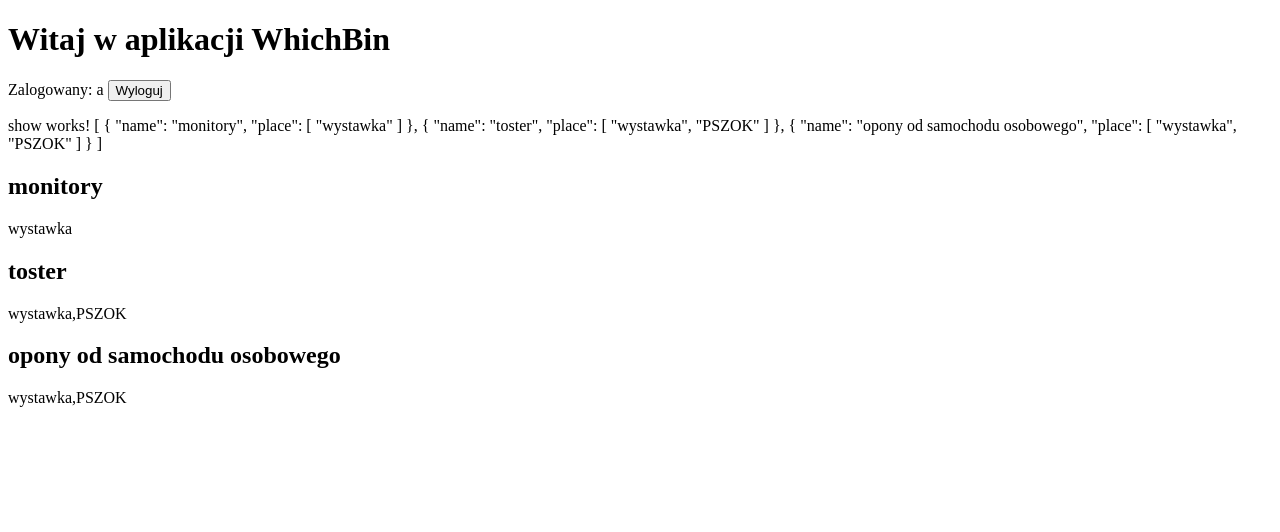
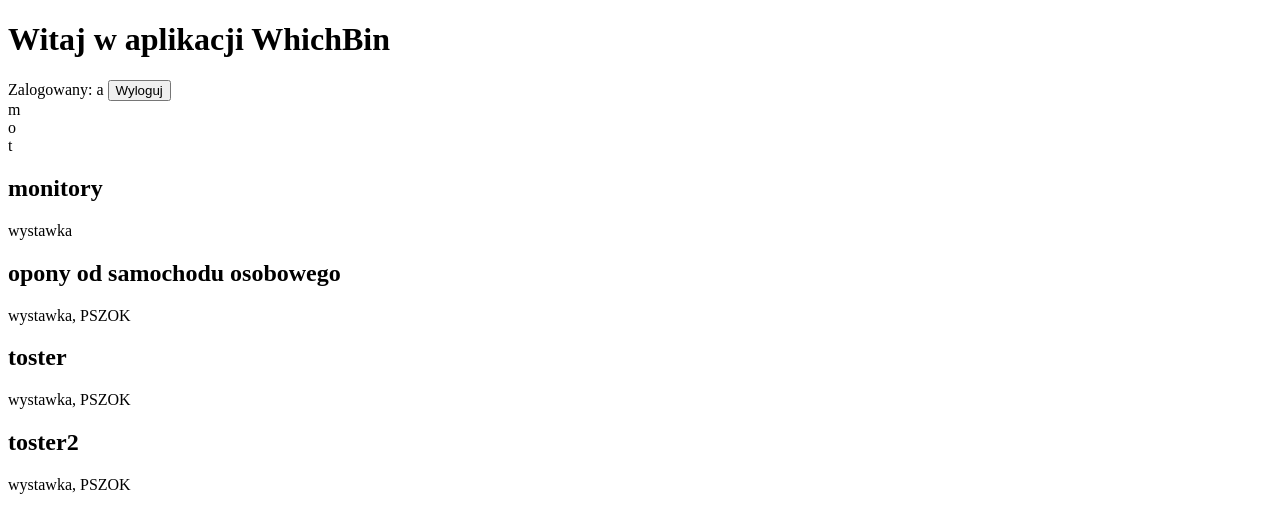
Before and after one commit to worldpres/angular520, an Angular app: page / in a window 1280 px wide. Both pictures are taken after a click on the button "Zaloguj się". Shown: the top 532 px of the page. Built offline with nearby package versions, Linux system fonts and the light colour scheme.

Commit message:
sortDatabase() & alphabet()

```diff
--- a/src/app/login/show/show.component.html
+++ b/src/app/login/show/show.component.html
@@ -1,10 +1,8 @@
-<p>
-  show works!
-  {{ database | json }}
-</p>
+<div *ngFor="let letter of alphabet()">
+  {{letter}}
+</div>
 
-
-<div *ngFor="let junk of database">
+<div *ngFor="let junk of sortedDatabase">
   <h2>{{ junk.name }}</h2>
-  <p>{{ junk.place }}</p>
+  <p>{{ junk.place.join(", ") }}</p>
 </div>
--- a/src/app/login/show/show.component.ts
+++ b/src/app/login/show/show.component.ts
@@ -24,6 +24,29 @@
     {
       "name" : "opony od samochodu osobowego",
       "place" : ["wystawka", "PSZOK"],
+    },
+    {
+      "name" : "toster2",
+      "place" : ["wystawka", "PSZOK"],
     }
   ]
+
+  public sortDatabase(prop, asc=true) {
+    return this.database.sort(function(a, b) {
+      if(asc) return (a[prop] > b[prop]) ? 1 : ((a[prop] < b[prop]) ? -1 : 0);
+      else return (b[prop] > a[prop]) ? 1 : ((b[prop] < a[prop]) ? -1 : 0);
+    });
+  }
+
+  public sortedDatabase = this.sortDatabase('name');
+
+  public alphabet(){
+    let letters = [];
+    for (const obj of this.database) {
+      if(obj.name) letters.push(obj.name.substr(0,1));
+    }
+    letters = letters.filter(function (item, index, array) {return array.indexOf(item) == index;});
+    return letters.sort();
+  }
+
 }
```
